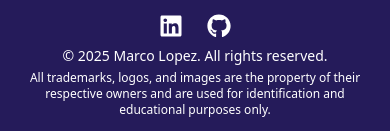
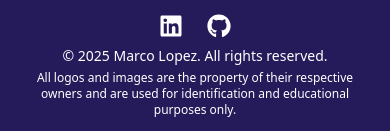
Before and after one commit to malopez3/personal_portfolio, a React (Vite) app: page / in a window 390 px wide. Shown: the part 710-841 px from the top of the page. Built offline with nearby package versions, Linux system fonts and the light colour scheme.

Commit message:
Aug 2 update

```diff
--- a/src/App.jsx
+++ b/src/App.jsx
@@ -14,7 +14,7 @@ function App() {
 
       {/* PADDED MAIN CONTENT BELOW */}
 
-    <div className="h-screen flex flex-col px-4 md:px-16 lg:px-32 xl:px-48 bg-[#251b5a] pb-20">
+    <div className="h-screen flex flex-col px-4 md:px-16 lg:px-32 xl:px-48 bg-[#251b5a]">
         <main className="flex-grow flex items-center justify-center py-16 text-white">
         <div className="text-center space-y-6">
           {/* Greeting and Name */}
@@ -87,7 +87,7 @@ function App() {
         <p>© {new Date().getFullYear()} Marco Lopez. All rights reserved.</p>
 
         <p className="mt-1 text-xs text-white-500 max-w-xl mx-auto px-4">
-          All trademarks, logos, and images are the property of their respective owners and are used for identification and educational purposes only.
+          All logos and images are the property of their respective owners and are used for identification and educational purposes only.
         </p>
       </footer>
     </div>
--- a/src/components/Projects.jsx
+++ b/src/components/Projects.jsx
@@ -17,7 +17,7 @@ const projects = [
     image: airplane_new_zealand,
     github: 'https://github.com/malopez3/airline_data_analysis/blob/main/Airline%20Data%20Analysis.ipynb',
     code: 'https://github.com/malopez3/airline_data_analysis/blob/main/Airline%20Data%20Analysis.ipynb',
-    caption: 'A large jetliner flying through a cloudy sky. Aeroplane airplane boeing 737. Image published under Creative Commons CC0 1.0 Universal Public Domain Dedication license.'
+    caption: 'A large jetliner flying through a cloudy sky. Aeroplane airplane boeing 737.'
   },
   {
     title: 'Predicting Used Car Prices Using Linear Regression',
@@ -25,7 +25,7 @@ const projects = [
     image: cars,
     github: 'https://github.com/malopez3/Predicting-Used-Car-Prices-Using-Linear-Regression/blob/main/STAT525-Car-Project-Report.pdf',
     code: 'https://github.com/malopez3/Predicting-Used-Car-Prices-Using-Linear-Regression/blob/main/STAT525%20Car%20Project%20Report.Rmd',
-    caption: 'Used cars in parking lot. Image published under Attribution-NonCommercial 4.0 International (CC BY-NC 4.0)'
+    caption: 'Used cars in parking lot.'
   },
   {
     title: 'Housing Price Prediction using Decision Tree Machine Learning',
@@ -33,7 +33,7 @@ const projects = [
     image: iowa_house,
     github: 'https://github.com/malopez3/housing_prices_prediction/blob/main/Ames%20Housing%20Price%20Machine%20Learning.ipynb',
     code: 'https://github.com/malopez3/housing_prices_prediction/blob/main/Ames%20Housing%20Price%20Machine%20Learning.ipynb',
-    caption: 'Home in Iowa. Image published under Attribution-NonCommercial 4.0 International (CC BY-NC 4.0)'
+    caption: 'Home in Iowa.'
   },
   {
     title: 'Mall Customer Segmentation',
@@ -41,7 +41,7 @@ const projects = [
     image: mall_customers,
     github: 'https://github.com/malopez3/mall_customer_segmentation/blob/main/mall_customer_segmentation.ipynb',
     code: 'https://github.com/malopez3/mall_customer_segmentation/blob/main/mall_customer_segmentation.ipynb',
-    caption: 'A group of multiethnic shoppers discussing on the sidewalk (CC0 1.0 Universal)'
+    caption: 'A group of multiethnic shoppers discussing on the sidewalk.'
   },
   {
     title: 'Massachusetts Weather Data Analysis',
@@ -49,7 +49,7 @@ const projects = [
     image: weather,
     github: 'https://github.com/malopez3/weather_data_analysis/blob/main/Copy%20of%20STAT%20535_Final%20Project%20(1).pdf',
     code: 'https://github.com/malopez3/weather_data_analysis/blob/main/STAT535%20FINAL%20PROJECT%20(2).Rmd',
-    caption: 'Blue sky and clouds (public domain)'
+    caption: 'Blue sky and clouds.'
   },
   {
     title: 'New York COVID-19 Statistical Analysis',
@@ -57,7 +57,7 @@ const projects = [
     image: COVID,
     github: 'https://github.com/malopez3/nycovidanalysis/blob/main/NYCOVIDANALYSIS.pdf',
     code: 'https://github.com/malopez3/nycovidanalysis/blob/main/NYCOVIDANALYSIS.Rmd',
-    caption: 'COVID-19. Moody Insurance Agency. Published under Attribution-NonCommercial 4.0 International (CC BY-NC 4.0)'
+    caption: 'COVID-19.'
   },
 
   // Add more projects here
```
